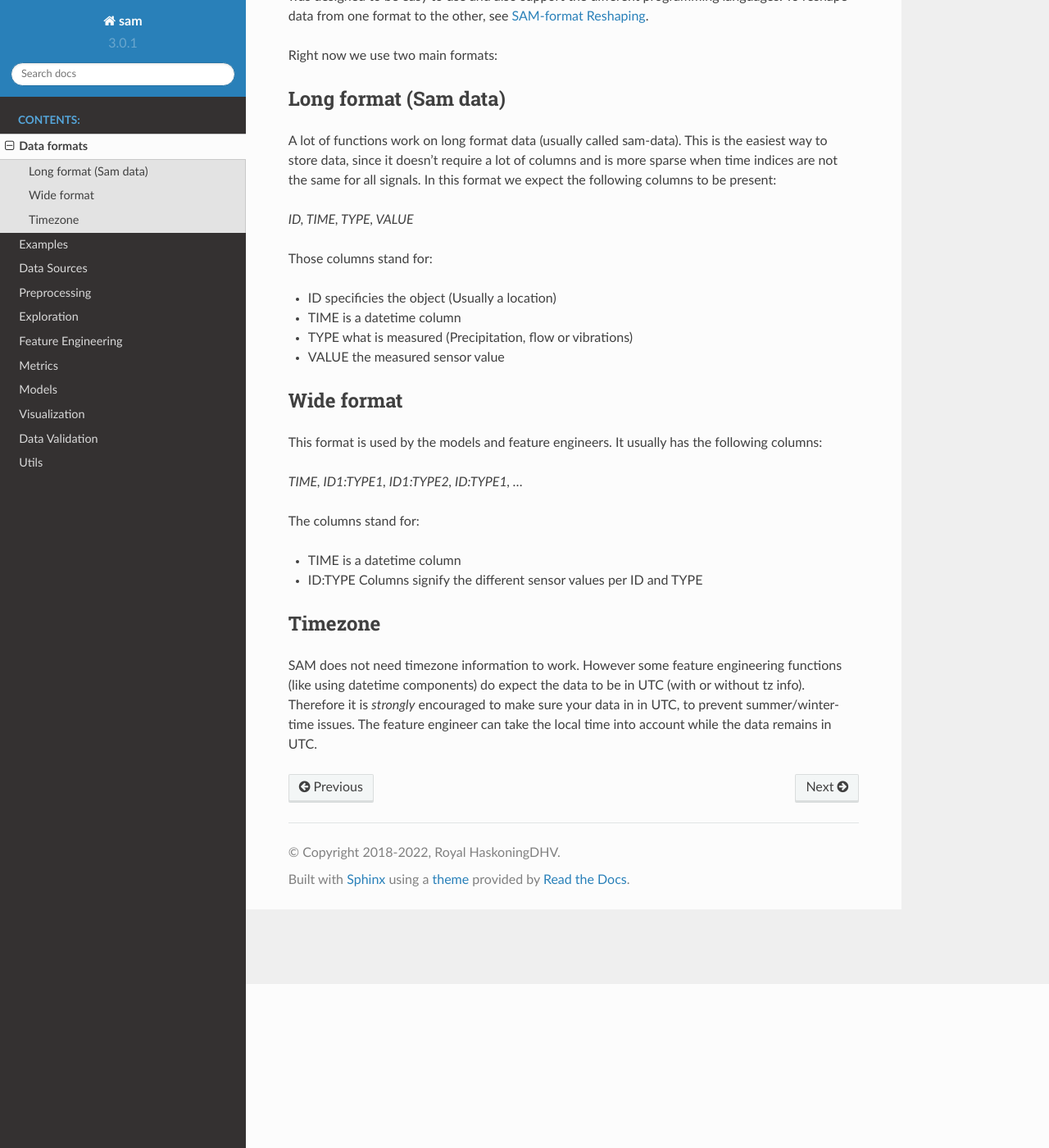
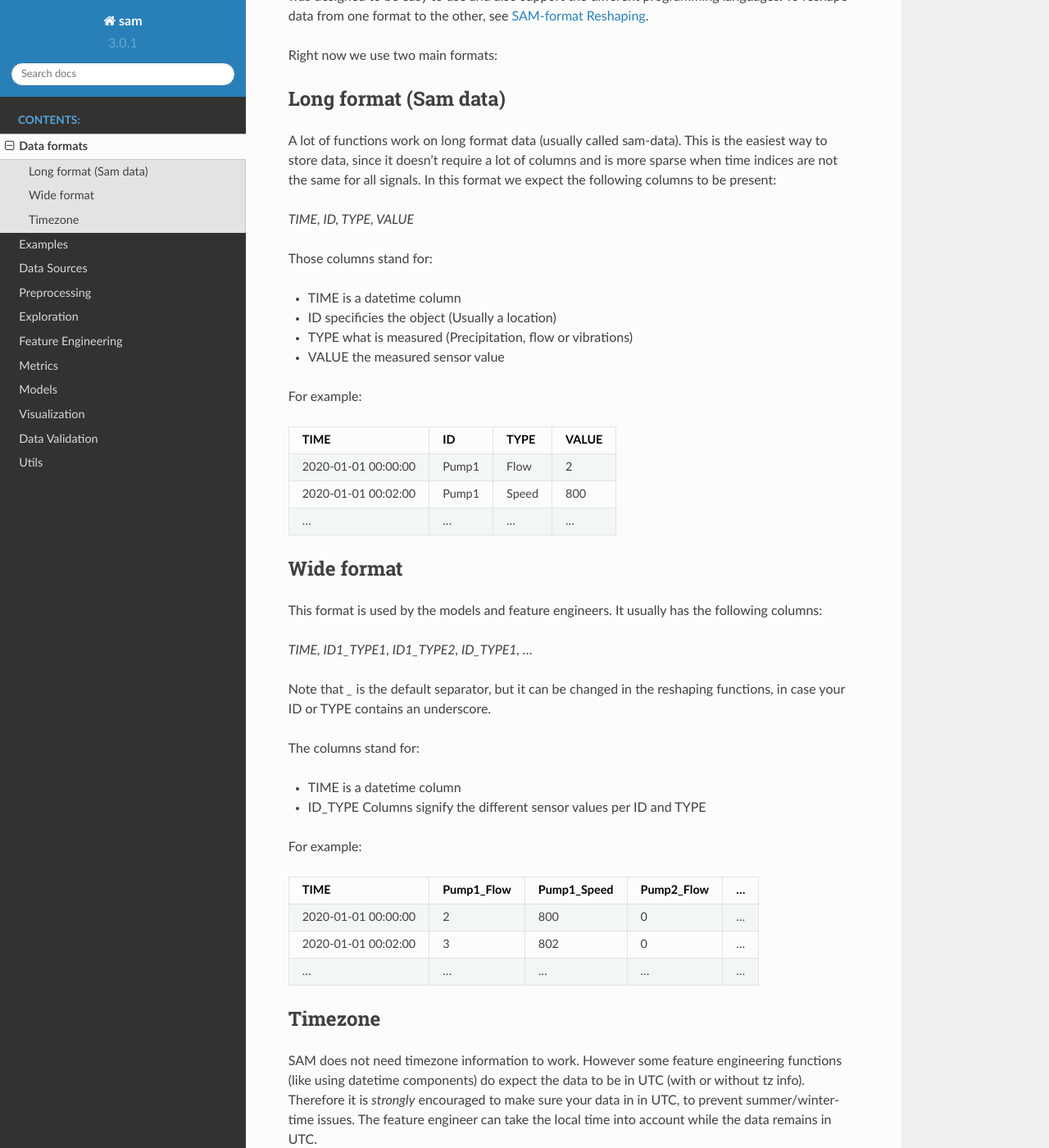
Before and after one commit to RoyalHaskoningDHV/sam, a Sphinx documentation site: the page built from docs/source/data.rst, in a window 1280 px wide and 1400 px high, scrolled down 200 px. Shown: the whole window at 82% size. Built offline with Sphinx 7.4.7 and the Read the Docs theme 2.0.0, drawn with Linux system fonts in a browser that asks for light colours.

Commit message:
Fixed some documentation and updated links

```diff
--- a/docs/source/data.rst
+++ b/docs/source/data.rst
@@ -13,26 +13,53 @@ Long format (Sam data)
 A lot of functions work on long format data (usually called sam-data). This is the easiest way to store data, since it doesn't require a lot of columns and is more sparse when time indices are not the same for all signals.
 In this format we expect the following columns to be present:
 
-`ID, TIME, TYPE, VALUE`
+`TIME, ID, TYPE, VALUE`
 
 Those columns stand for:
 
+* TIME is a datetime column
 * ID specificies the object (Usually a location)
-* TIME is a datetime column
 * TYPE what is measured (Precipitation, flow or vibrations)
 * VALUE the measured sensor value
+
+For example:
+
++----------------------+--------+-------+--------+
+| TIME                 | ID     | TYPE  | VALUE  |
++======================+========+=======+========+
+| 2020-01-01 00:00:00  | Pump1  | Flow  | 2      |
++----------------------+--------+-------+--------+
+| 2020-01-01 00:02:00  | Pump1  | Speed | 800    |
++----------------------+--------+-------+--------+
+| ...                  | ...    | ...   | ...    |
++----------------------+--------+-------+--------+
 
 Wide format
 -----------
 
 This format is used by the models and feature engineers. It usually has the following columns:
 
-`TIME, ID1:TYPE1, ID1:TYPE2, ID:TYPE1, ...`
+`TIME, ID1_TYPE1, ID1_TYPE2, ID_TYPE1, ...`
+
+Note that `_` is the default separator, but it can be changed in the reshaping functions, in case your ID or TYPE contains an underscore.
 
 The columns stand for:
 
 * TIME is a datetime column
-* ID:TYPE Columns signify the different sensor values per ID and TYPE
+* ID_TYPE Columns signify the different sensor values per ID and TYPE
+
+For example:
+
++----------------------+-------------+--------------+-------------+------+
+| TIME                 | Pump1_Flow  | Pump1_Speed  | Pump2_Flow  | ...  |
++======================+=============+==============+=============+======+
+| 2020-01-01 00:00:00  | 2           | 800          | 0           | ...  |
++----------------------+-------------+--------------+-------------+------+
+| 2020-01-01 00:02:00  | 3           | 802          | 0           | ...  |
++----------------------+-------------+--------------+-------------+------+
+| ...                  | ...         | ...          | ...         | ...  |
++----------------------+-------------+--------------+-------------+------+
+
 
 Timezone
 --------
--- a/docs/source/feature_engineering.rst
+++ b/docs/source/feature_engineering.rst
@@ -4,7 +4,9 @@
 Feature Engineering
 ===================
 
-This is the documentation for feature engineering. Please see `Features <general_documents/feature_extraction.md>`_ for further details on which features to use.
+This is the documentation for feature engineering. For most use cases the `SimpleFeatureEngineer` will suffice.
+It is also possible to create you own function as a feature engineer using `FeatureEngineer`.
+For more info see the `Feature engineering examples <https://github.com/RoyalHaskoningDHV/sam/blob/main/examples/feature_engineering.ipynb>`_
 
 Feature engineering for timeseries
 -----------------------------------
```
Also changed, not shown: docs/source/intro.rst (+3 -4 lines), docs/source/visualization.rst (+7 -3 lines), 1 other file.
